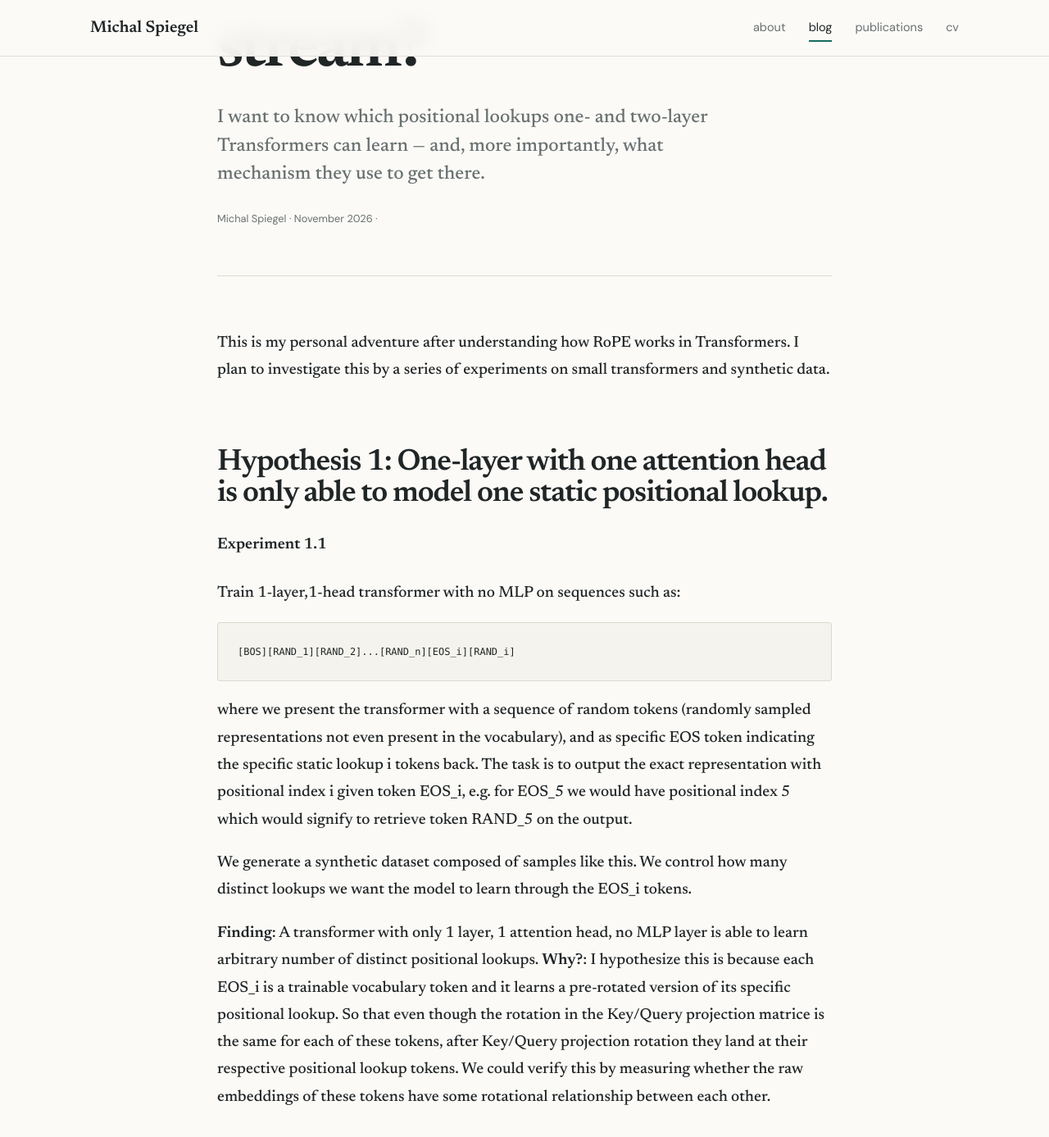
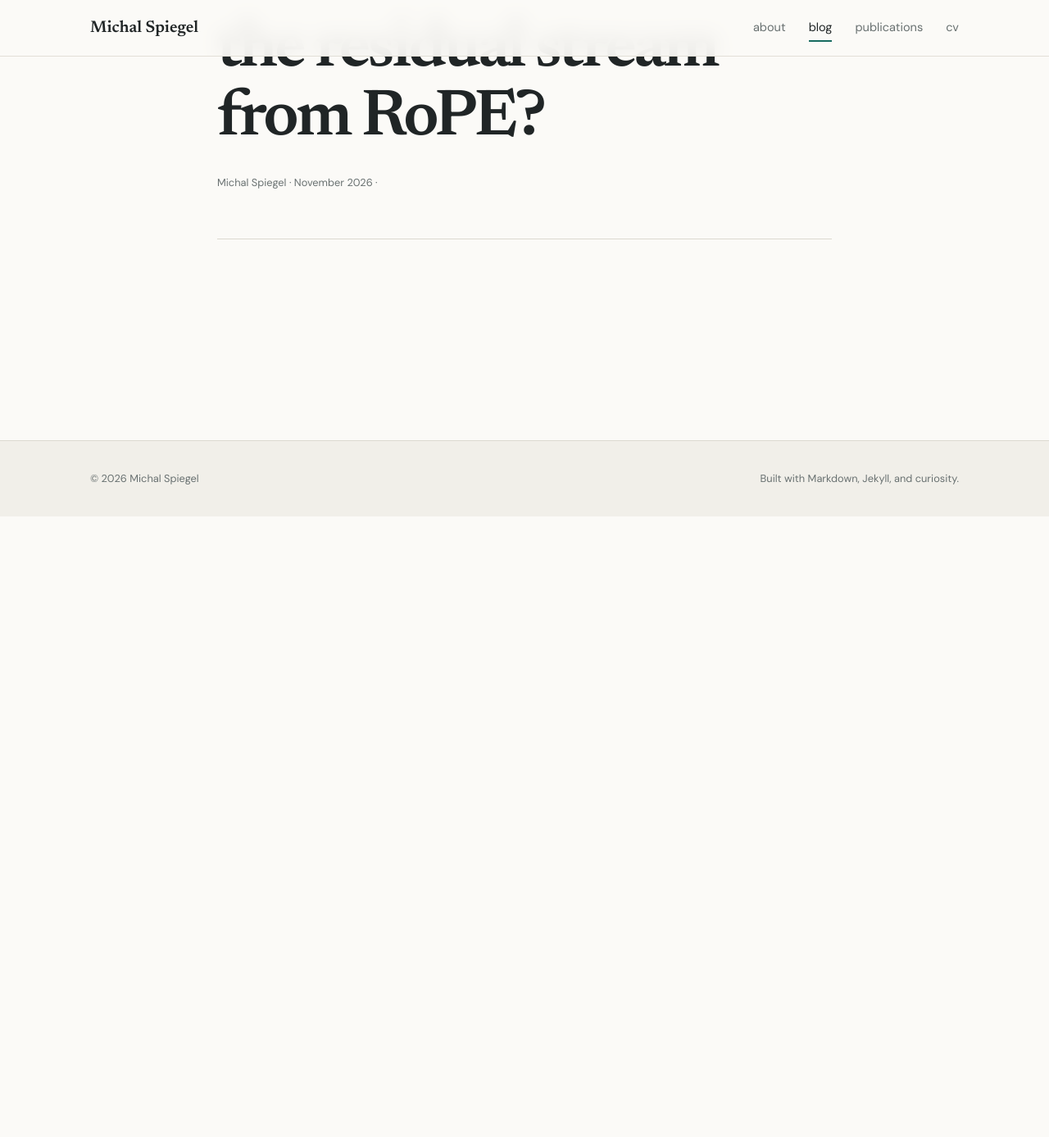
Before and after one commit to michalspiegel/michalspiegel.github.io, a Jekyll site: the page built from _posts/2026-11-02-rope-position-leakage.md, in a window 1280 px wide and 1400 px high, scrolled down 412 px. Shown: the top 1387 px of the window at 82% size. Built offline with Jekyll 4.4.1, drawn with Linux system fonts in a browser that asks for light colours; after the commit the page ends 1042 px from its top, so only the background shows below that; some of the changed text lies outside the part shown.

Commit message:
Sync posts from vault (2fa65d7)

````diff
--- a/_posts/2026-11-02-rope-position-leakage.md
+++ b/_posts/2026-11-02-rope-position-leakage.md
@@ -1,23 +1,7 @@
 ---
 layout: post
-title: How does position leak into the residual stream?
-description: I want to know which positional lookups one- and two-layer Transformers can learn — and, more importantly, what mechanism they use to get there.
+title: How does positional information leak into the residual stream from RoPE?
+description:
 status: Work in progress
-topic: Interpretability, positional encodings
+topic: Interpretability, positional encodings, RoPE
 ---
-
-This is my personal adventure after understanding how RoPE works in Transformers. I plan to investigate this by a series of experiments on small transformers and synthetic data.
-
-## Hypothesis 1: One-layer with one attention head is only able to model one static positional lookup.
-
-#### Experiment 1.1
-Train 1-layer,1-head transformer with no MLP on sequences such as:
-```
-[BOS][RAND_1][RAND_2]...[RAND_n][EOS_i][RAND_i]
-```
-where we present the transformer with a sequence of random tokens (randomly sampled representations not even present in the vocabulary), and as specific EOS token indicating the specific static lookup i tokens back. The task is to output the exact representation with positional index i given token EOS_i, e.g. for EOS_5 we would have positional index 5 which would signify to retrieve token RAND_5 on the output.
-
-We generate a synthetic dataset composed of samples like this. We control how many distinct lookups we want the model to learn through the EOS_i tokens.
-
-**Finding**: A transformer with only 1 layer, 1 attention head, no MLP layer is able to learn arbitrary number of distinct positional lookups.
-**Why?**: I hypothesize this is because each EOS_i is a trainable vocabulary token and it learns a pre-rotated version of its specific positional lookup. So that even though the rotation in the Key/Query projection matrice is the same for each of these tokens, after Key/Query projection rotation they land at their respective positional lookup tokens. We could verify this by measuring whether the raw embeddings of these tokens have some rotational relationship between each other.
````
Also changed, not shown: _posts/2026-11-02-rope-reversal.md (+1 -1 lines).
